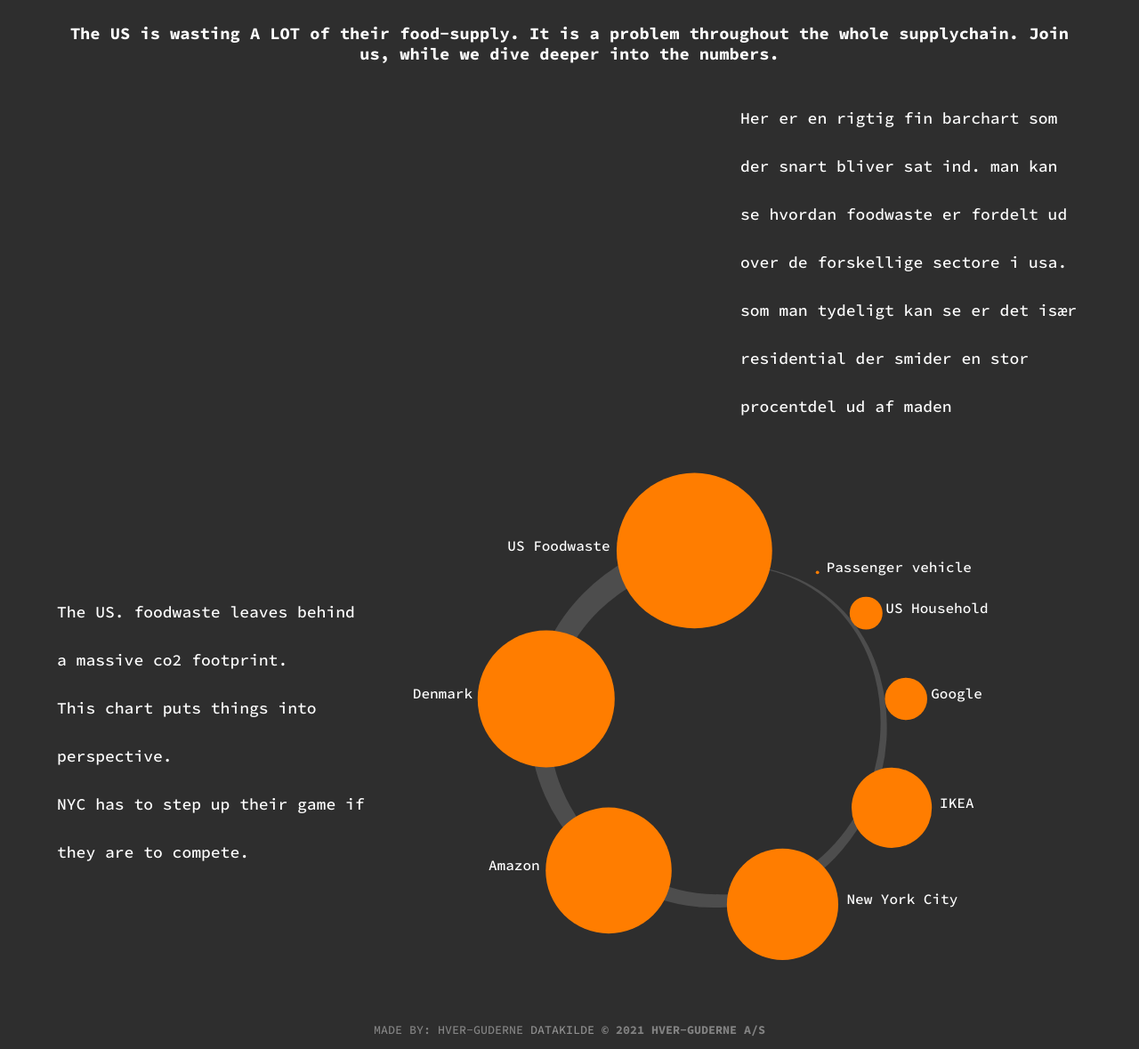
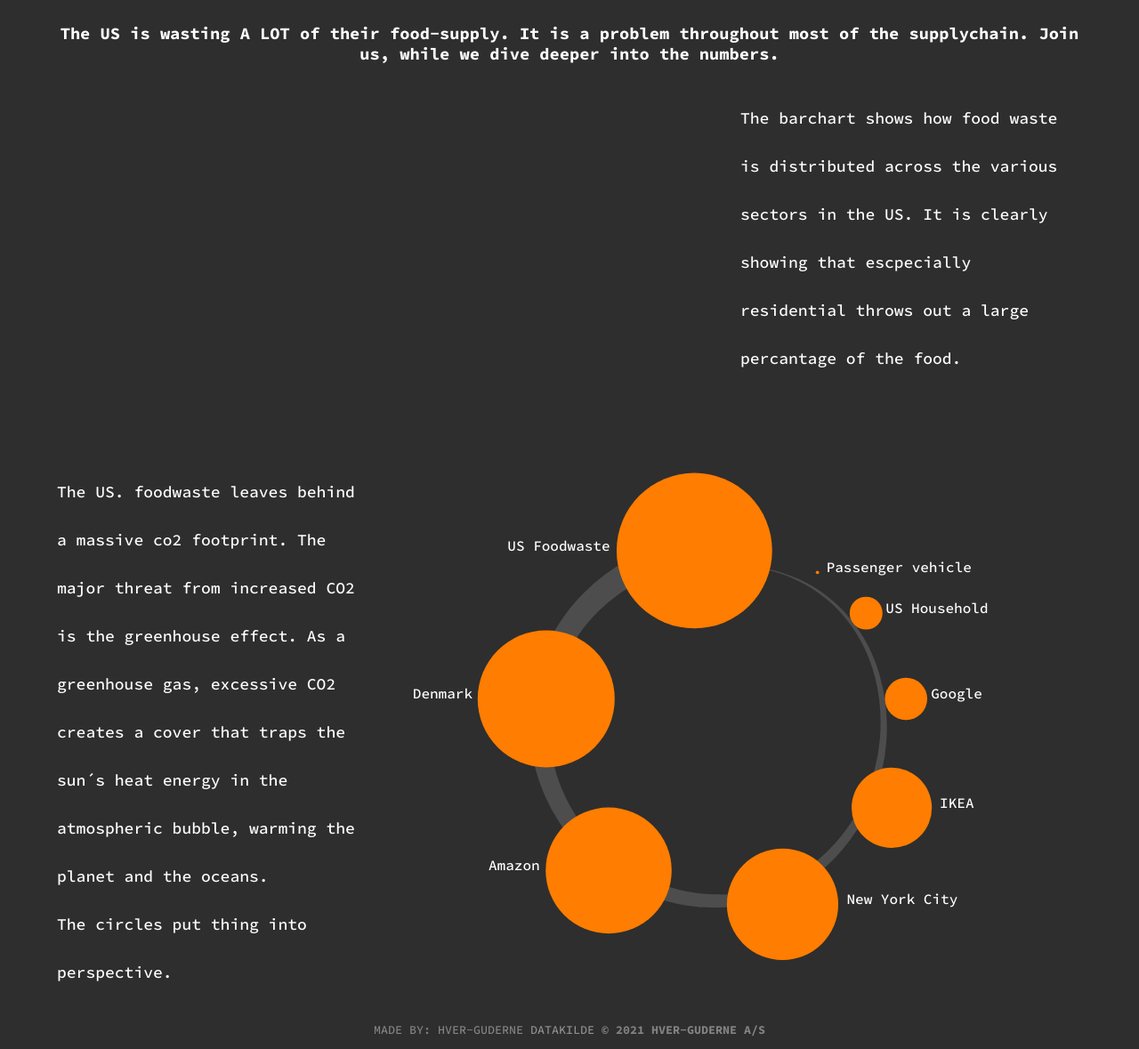
Before and after one commit to WilliamKruse/projekt1, a website: page public/index.html in a window 1280 px wide. Shown: the part 93-1272 px from the top of the page at 89% size. Drawn offline with Linux system fonts and the light colour scheme; no server answers.

Commit message:
Tekst til informations boksene

```diff
--- a/public/index.html
+++ b/public/index.html
@@ -16,18 +16,18 @@
 <div class="intro">
     <h1>HVER-GUDERNE x US FOODWASTE</h1>
     <h2>Explore the data!</h2>
-    <h3>The US is wasting A LOT of their food-supply. It is a problem throughout the whole supplychain. Join us, while we dive deeper into the numbers.</h3>
+    <h3>The US is wasting A LOT of their food-supply. It is a problem throughout most of the supplychain. Join us, while we dive deeper into the numbers.</h3>
 </div>
 
 <div id="grid">
     <div class="barchart"></div>
     <div class="bartext">
-        <p1 class="btext">Her er en rigtig fin barchart som der snart bliver sat ind. man kan se hvordan foodwaste er fordelt ud over de forskellige sectore i usa. som man tydeligt kan se er det især residential der smider en stor procentdel ud af maden</p1>
+        <p1 class="btext">The barchart shows how food waste is distributed across the various sectors in the US. It is clearly showing that escpecially residential throws out a large percantage of the food. </p1>
     </div>
     </div>
     <div id="grid2">
 <div class="ctext">
-    <p1>The US. foodwaste leaves behind a massive co2 footprint. <br> This chart puts things into perspective. <br> NYC has to step up their game if they are to compete.</p1>
+    <p1>The US. foodwaste leaves behind a massive co2 footprint. The major threat from increased CO2 is the greenhouse effect. As a greenhouse gas, excessive CO2 creates a cover that traps the sun´s heat energy in the atmospheric bubble, warming the planet and the oceans. <br> The circles put thing into perspective.</p1>
 </div>
 <div class="svgboks"></div>
 </div>
```
